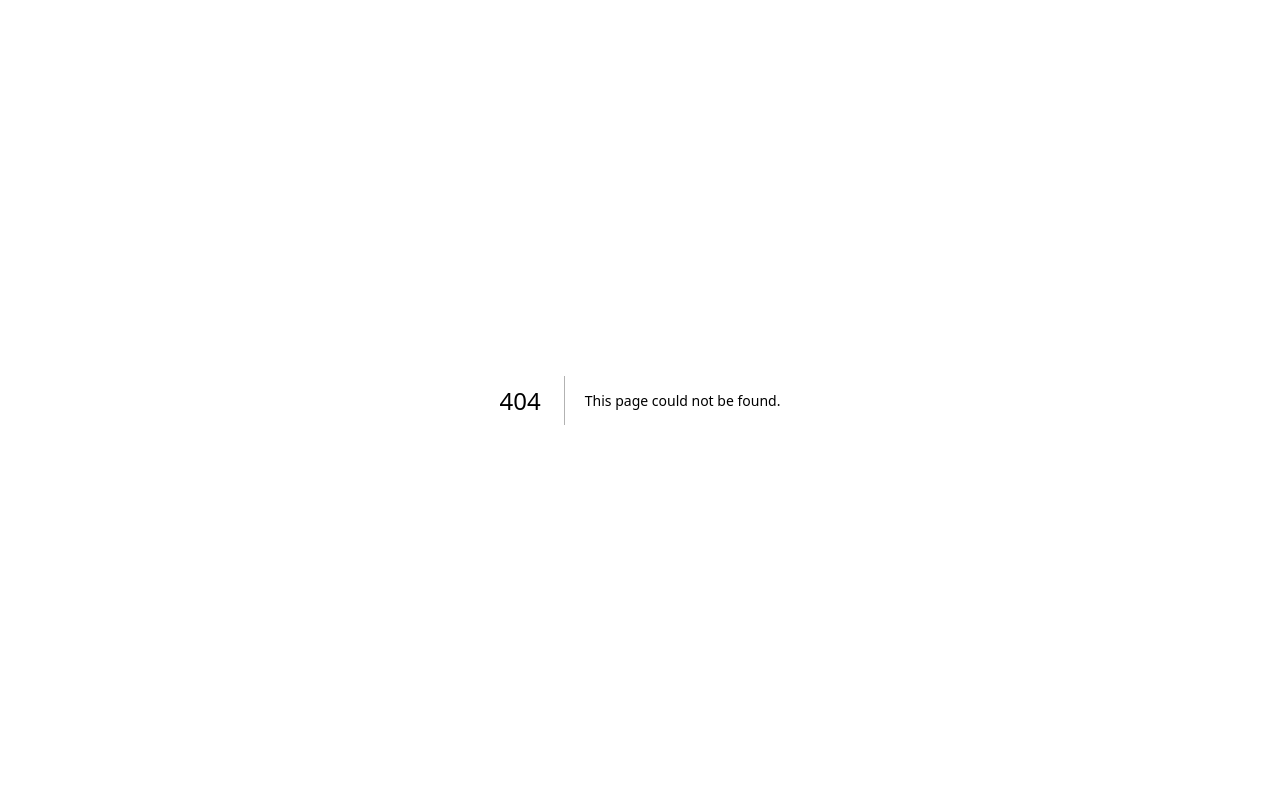
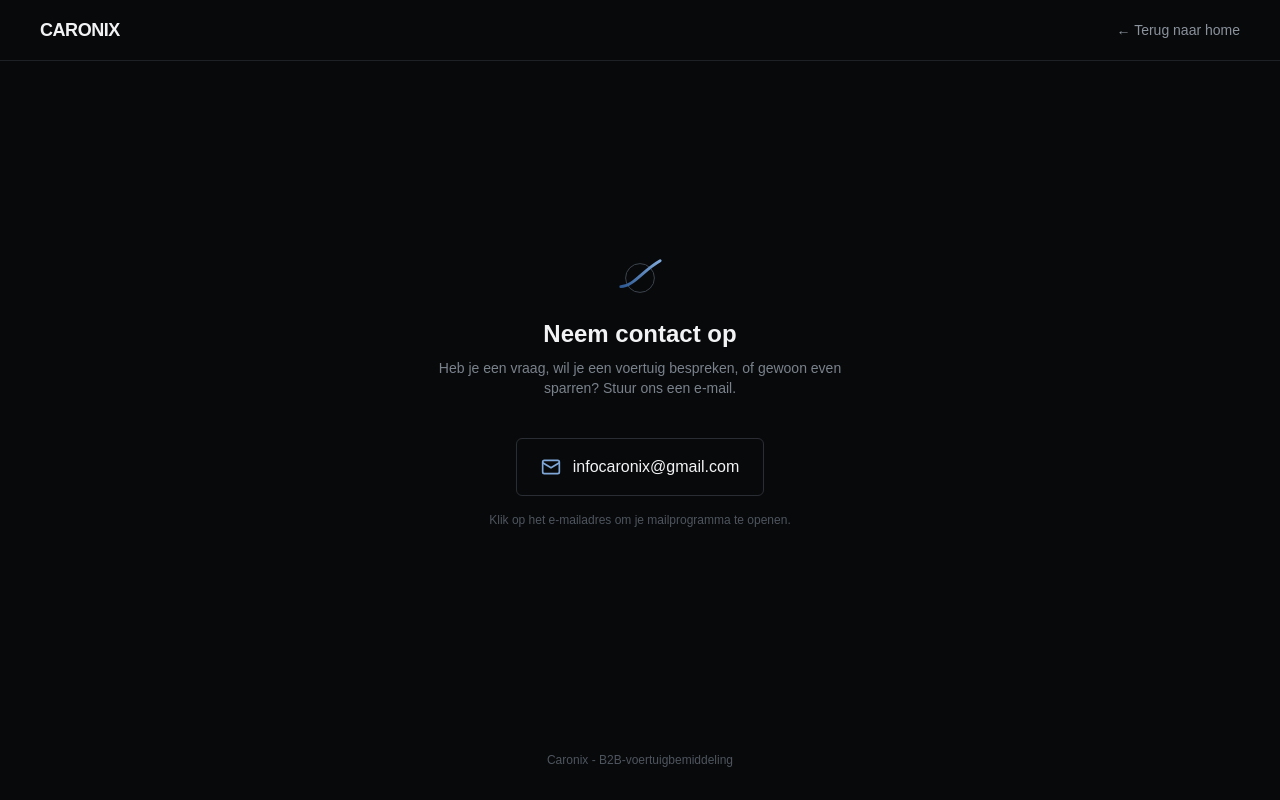
Before and after one commit to caronix-EU/caronix, a Next.js app: page /contact in a window 1280 px wide. Before the commit this address had no page. Built offline with nearby package versions, Linux system fonts and the light colour scheme.

Commit message:
fix dashboard bestand + contact pagina

```diff
--- /dev/null
+++ b/app/contact/page.tsx
@@ -0,0 +1,92 @@
+"use client";
+
+import Link from "next/link";
+
+export default function ContactPage() {
+  const email = "infocaronix@gmail.com";
+
+  const chrome: React.CSSProperties = {
+    backgroundImage:
+      "linear-gradient(180deg, #F2F3F4 0%, #C7CCD1 35%, #8C949C 55%, #DADFE3 75%, #A9AFB6 100%)",
+    WebkitBackgroundClip: "text",
+    backgroundClip: "text",
+    color: "transparent",
+    fontFamily: "'Space Grotesk', sans-serif",
+    fontWeight: 700,
+  };
+
+  return (
+    <div className="min-h-screen w-full flex flex-col" style={{ backgroundColor: "#08090B" }}>
+      <div
+        className="flex items-center justify-between px-6 md:px-10 py-4 border-b"
+        style={{ borderColor: "#1E2126" }}
+      >
+        <Link
+          href="/"
+          className="text-lg tracking-tight"
+          style={{ color: "#F2F3F4", fontFamily: "'Space Grotesk', sans-serif", fontWeight: 700 }}
+        >
+          CARONIX
+        </Link>
+        <Link href="/" className="text-sm" style={{ color: "#8A929C" }}>
+          ← Terug naar home
+        </Link>
+      </div>
+
+      <div className="flex-1 flex items-center justify-center px-6">
+        <div className="w-full max-w-md text-center">
+          <svg width="48" height="48" viewBox="0 0 100 100" className="mb-4 mx-auto">
+            <circle cx="50" cy="50" r="30" fill="none" stroke="#3E4750" strokeWidth={2} />
+            <path
+              d="M10 68 C35 68 55 35 92 14"
+              stroke="url(#swoosh)"
+              strokeWidth={6}
+              fill="none"
+              strokeLinecap="round"
+            />
+            <defs>
+              <linearGradient id="swoosh" x1="0" y1="1" x2="1" y2="0">
+                <stop offset="0%" stopColor="#2E5A94" />
+                <stop offset="100%" stopColor="#7FA8D9" />
+              </linearGradient>
+            </defs>
+          </svg>
+
+          <h1
+            className="text-2xl mb-2"
+            style={{ color: "#F2F3F4", fontFamily: "'Space Grotesk', sans-serif", fontWeight: 600 }}
+          >
+            Neem contact op
+          </h1>
+          <p className="text-sm mb-10" style={{ color: "#7A828C" }}>
+            Heb je een vraag, wil je een voertuig bespreken, of gewoon even sparren? Stuur ons een e-mail.
+          </p>
+
+          <a
+            href={`mailto:${email}`}
+            className="inline-flex items-center gap-3 px-6 py-4 rounded-md border transition-colors"
+            style={{ borderColor: "#2A2E34", color: "#F2F3F4" }}
+            onMouseOver={(e) => (e.currentTarget.style.borderColor = "#2E5A94")}
+            onMouseOut={(e) => (e.currentTarget.style.borderColor = "#2A2E34")}
+          >
+            <svg width="20" height="20" viewBox="0 0 24 24" fill="none" stroke="#7FA8D9" strokeWidth={2}>
+              <rect x="2" y="4" width="20" height="16" rx="2" />
+              <path d="m2 7 10 6 10-6" />
+            </svg>
+            <span className="text-base" style={{ fontWeight: 500 }}>
+              {email}
+            </span>
+          </a>
+
+          <p className="mt-4 text-xs" style={{ color: "#4E555E" }}>
+            Klik op het e-mailadres om je mailprogramma te openen.
+          </p>
+        </div>
+      </div>
+
+      <div className="p-6 md:p-8 text-xs text-center" style={{ color: "#4E555E" }}>
+        Caronix - B2B-voertuigbemiddeling
+      </div>
+    </div>
+  );
+}
--- a/app/page.tsx
+++ b/app/page.tsx
@@ -84,6 +84,14 @@ export default function LoginPage() {
             style={{ borderColor: "#2A2E34", color: "#8FA0B8" }}
           >
             Voorraad
+          </Link>
+
+          <Link
+            href="/contact"
+            className="text-xs px-3 py-1.5 rounded-full border transition-colors"
+            style={{ borderColor: "#2A2E34", color: "#8FA0B8" }}
+          >
+            Contact
           </Link>
 
           <button
```
